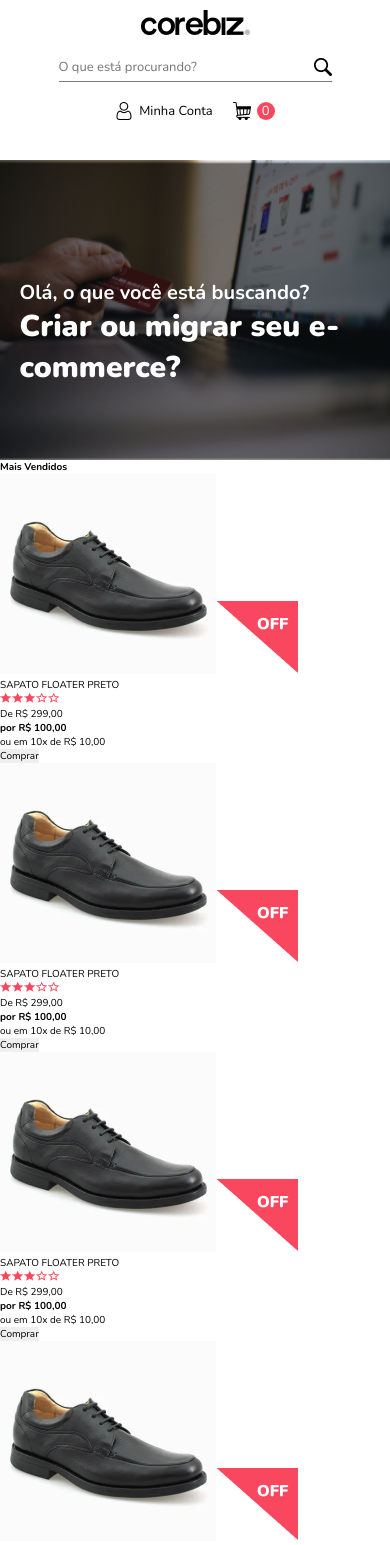
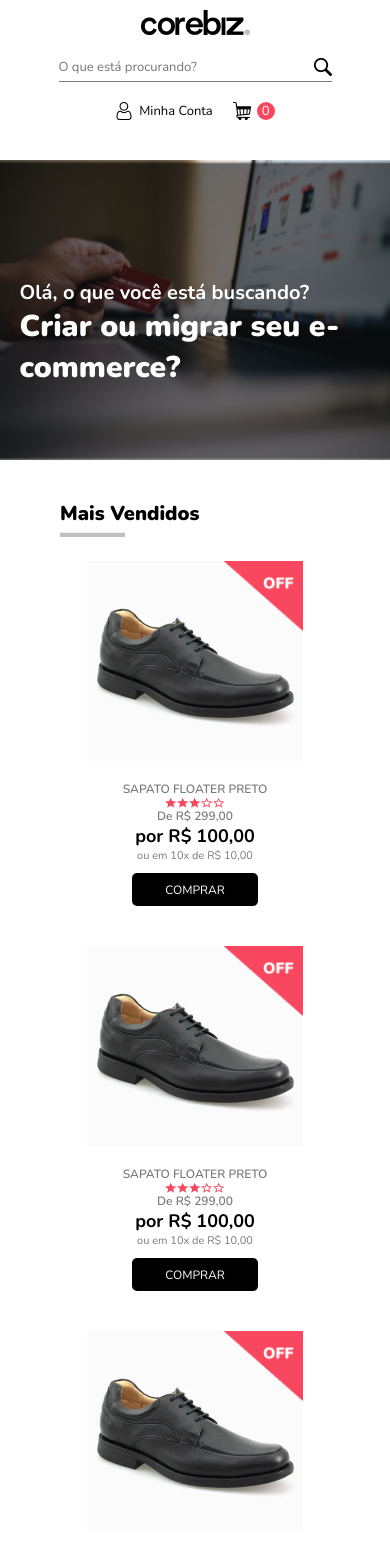
Before and after one commit to rmmena123/ps-corebiz, a React (Create React App) app: page / in a window 390 px wide. Shown: the top 1545 px of the page. Built offline with nearby package versions, Linux system fonts and the light colour scheme.

Commit message:
Componente Produtos #2
- Seção Produtos responsiva implementada

```diff
--- a/src/pages/Home/index.js
+++ b/src/pages/Home/index.js
@@ -19,6 +19,7 @@ import OfferProduct from "../../img/offer.png";
 import ProductImg from "../../img/product-img.png";
 import EmptyStar from "../../img/star-empty.png";
 import FullStar from "../../img/star-full.png";
+import BorderTitle from "../../img/border.png";
 
 // --- Função que retorna a página
 function App() {
@@ -61,21 +62,23 @@ function App() {
 					</S.BannerParagraph>
 				</S.Banner>
 
-				<S.Products>
-					<div>
+				<S.ProductsSection>
+					<div className="productsTitle">
 						<h2>Mais Vendidos</h2>
+						<img src={BorderTitle} alt="Borda"></img>
 					</div>
 
+					<S.Products>
 						<S.Product>
-						<div>
+							<div className="imagesPdt">
+								<img src={OfferProduct} alt="Produto em Oferta"></img>
 								<img src={ProductImg} alt="Imagem Produto"></img>
-							<img src={OfferProduct} alt="Produto em Oferta"></img>
 							</div>
 
-						<div>
+							<div className="infoPdt">
 								<p>SAPATO FLOATER PRETO</p>
 
-							<div>
+								<div className="imgStars">
 									<img src={FullStar} alt="Avaliação"></img>
 									<img src={FullStar} alt="Avaliação"></img>
 									<img src={FullStar} alt="Avaliação"></img>
@@ -89,22 +92,22 @@ function App() {
 									<p>ou em 10x de R$ 10,00</p>
 								</div>
 
-							<div>
-								<button>Comprar</button>
+								<div className="btnProduct">
+									<button>COMPRAR</button>
 								</div>
 							</div>
 						</S.Product>
 
 						<S.Product>
-						<div>
+							<div className="imagesPdt">
+								<img src={OfferProduct} alt="Produto em Oferta"></img>
 								<img src={ProductImg} alt="Imagem Produto"></img>
-							<img src={OfferProduct} alt="Produto em Oferta"></img>
 							</div>
 
-						<div>
+							<div className="infoPdt">
 								<p>SAPATO FLOATER PRETO</p>
 
-							<div>
+								<div className="imgStars">
 									<img src={FullStar} alt="Avaliação"></img>
 									<img src={FullStar} alt="Avaliação"></img>
 									<img src={FullStar} alt="Avaliação"></img>
@@ -118,22 +121,22 @@ function App() {
 									<p>ou em 10x de R$ 10,00</p>
 								</div>
 
-							<div>
-								<button>Comprar</button>
+								<div className="btnProduct">
+									<button>COMPRAR</button>
 								</div>
 							</div>
 						</S.Product>
 
 						<S.Product>
-						<div>
+							<div className="imagesPdt">
+								<img src={OfferProduct} alt="Produto em Oferta"></img>
 								<img src={ProductImg} alt="Imagem Produto"></img>
-							<img src={OfferProduct} alt="Produto em Oferta"></img>
 							</div>
 
-						<div>
+							<div className="infoPdt">
 								<p>SAPATO FLOATER PRETO</p>
 
-							<div>
+								<div className="imgStars">
 									<img src={FullStar} alt="Avaliação"></img>
 									<img src={FullStar} alt="Avaliação"></img>
 									<img src={FullStar} alt="Avaliação"></img>
@@ -147,22 +150,22 @@ function App() {
 									<p>ou em 10x de R$ 10,00</p>
 								</div>
 
-							<div>
-								<button>Comprar</button>
+								<div className="btnProduct">
+									<button>COMPRAR</button>
 								</div>
 							</div>
 						</S.Product>
 
 						<S.Product>
-						<div>
+							<div className="imagesPdt">
+								<img src={OfferProduct} alt="Produto em Oferta"></img>
 								<img src={ProductImg} alt="Imagem Produto"></img>
-							<img src={OfferProduct} alt="Produto em Oferta"></img>
 							</div>
 
-						<div>
+							<div className="infoPdt">
 								<p>SAPATO FLOATER PRETO</p>
 
-							<div>
+								<div className="imgStars">
 									<img src={FullStar} alt="Avaliação"></img>
 									<img src={FullStar} alt="Avaliação"></img>
 									<img src={FullStar} alt="Avaliação"></img>
@@ -176,12 +179,13 @@ function App() {
 									<p>ou em 10x de R$ 10,00</p>
 								</div>
 
-							<div>
-								<button>Comprar</button>
+								<div className="btnProduct">
+									<button>COMPRAR</button>
 								</div>
 							</div>
 						</S.Product>
 					</S.Products>
+				</S.ProductsSection>
 			</S.Main>
 		</>
 	);
--- a/src/pages/Home/styles.js
+++ b/src/pages/Home/styles.js
@@ -3,7 +3,7 @@ import styled from "styled-components";
 
 // ---------- Header ----------
 export const Header = styled.header`
-	width: 100vw;
+	width: 100%;
 	display: flex;
 	justify-content: space-around;
 	align-items: center;
@@ -143,6 +143,103 @@ export const BannerParagraph = styled.div`
 
 // ----- Products -----
 
-export const Products = styled.section``;
+export const ProductsSection = styled.section`
+	margin-top: 4rem;
+	display: flex;
+	flex-direction: column;
 
-export const Product = styled.div``;
+	& .productsTitle {
+		margin-left: 6rem;
+	}
+
+	& .productsTitle h2 {
+		font-size: 2rem;
+		font-weight: 900;
+	}
+`;
+
+export const Products = styled.div`
+	display: flex;
+	flex-wrap: wrap;
+	justify-content: space-around;
+	align-items: center;
+`;
+
+export const Product = styled.div`
+	width: 21.6rem;
+	height: auto;
+	margin-top: 2rem;
+	display: flex;
+	flex-direction: column;
+	justify-content: flex-start;
+	align-items: center;
+
+	& .imagesPdt {
+		display: flex;
+		position: relative;
+	}
+
+	& .imagesPdt img:first-child {
+		width: 8rem;
+		position: absolute;
+		right: 0;
+	}
+
+	& .infoPdt {
+		width: 100%;
+		height: 100%;
+		padding-top: 2rem;
+	}
+
+	& .infoPdt:hover {
+		background-color: var(--bgpdt-hover);
+	}
+
+	& .infoPdt p {
+		font-size: 1.2rem;
+		text-align: center;
+		color: var(--user-border-pdtinfo-gray);
+		font-weight: 400;
+	}
+
+	& .infoPdt p:first-child {
+		font-weight: 600;
+	}
+
+	& .infoPdt p:last-child {
+		font-size: 1.1rem;
+	}
+
+	& .infoPdt h3 {
+		font-size: 1.8rem;
+		font-weight: 700;
+		text-align: center;
+	}
+
+	& .imgStars {
+		display: flex;
+		justify-content: center;
+		align-items: center;
+	}
+
+	& .btnProduct {
+		display: flex;
+		justify-content: center;
+		align-items: center;
+	}
+
+	& .btnProduct button {
+		margin-top: 1rem;
+		margin-bottom: 2rem;
+		display: flex;
+		justify-content: center;
+		align-items: center;
+		width: 12.6rem;
+		height: 3.3rem;
+		border-radius: 0.5rem;
+		background-color: var(--bg-font-black);
+		color: var(--bg-font-white);
+		font-size: 1.2rem;
+		cursor: pointer;
+	}
+`;
```
Also changed, not shown: src/img/border.png (added). Lines whose indentation alone changed are shown as unchanged.
